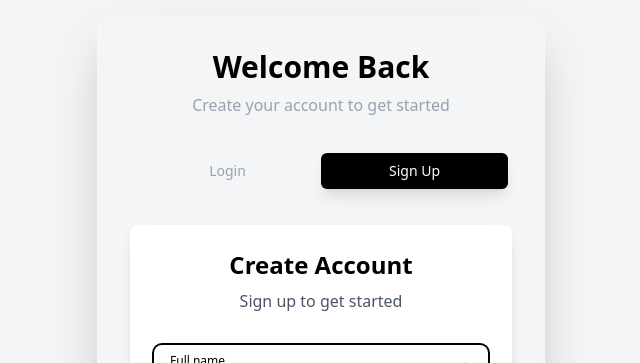
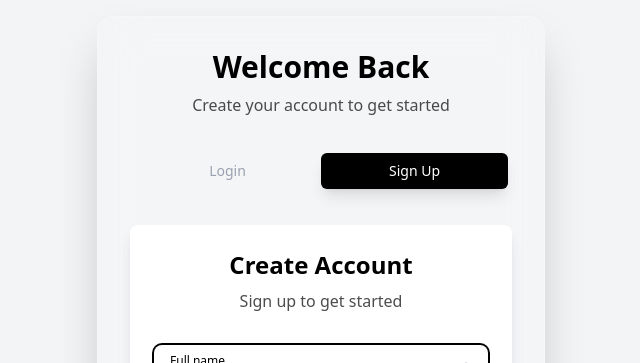
Before and after one commit to fohalabi/AI-code-snippet-manager, a React (Vite) app: page /auth in a window 1280 px wide. Both pictures are taken after a click on the button "Sign Up". Shown: the top 363 px of the page, without its empty margins (319-959 px from the left). Built offline with nearby package versions, Linux system fonts and the light colour scheme; no server answers.

Commit message:
color update

```diff
--- a/src/components/auth/AuthPage.jsx
+++ b/src/components/auth/AuthPage.jsx
@@ -89,7 +89,7 @@ const AuthPage = ({ initialMode = 'login' }) => {
             <h1 className="text-3xl font-bold text-black mb-2">
               Welcome Back
             </h1>
-            <p className="text-gray-400">
+            <p className="text-black/70">
               {mode === 'login'
                 ? 'Sign in to your account to continue'
                 : 'Create your account to get started'
--- a/src/components/auth/SignupForm.jsx
+++ b/src/components/auth/SignupForm.jsx
@@ -180,7 +180,7 @@ const SignupForm = () => {
     <div className="max-w-md mx-auto p-6 bg-white rounded-lg shadow-lg">
       <div className="mb-8 text-center">
         <h2 className="text-2xl font-bold text-black mb-2">Create Account</h2>
-        <p className="text-gray-600">Sign up to get started</p>
+        <p className="text-black/70">Sign up to get started</p>
       </div>
 
       <div className="space-y-6" onKeyPress={handleKeyPress}>
```
